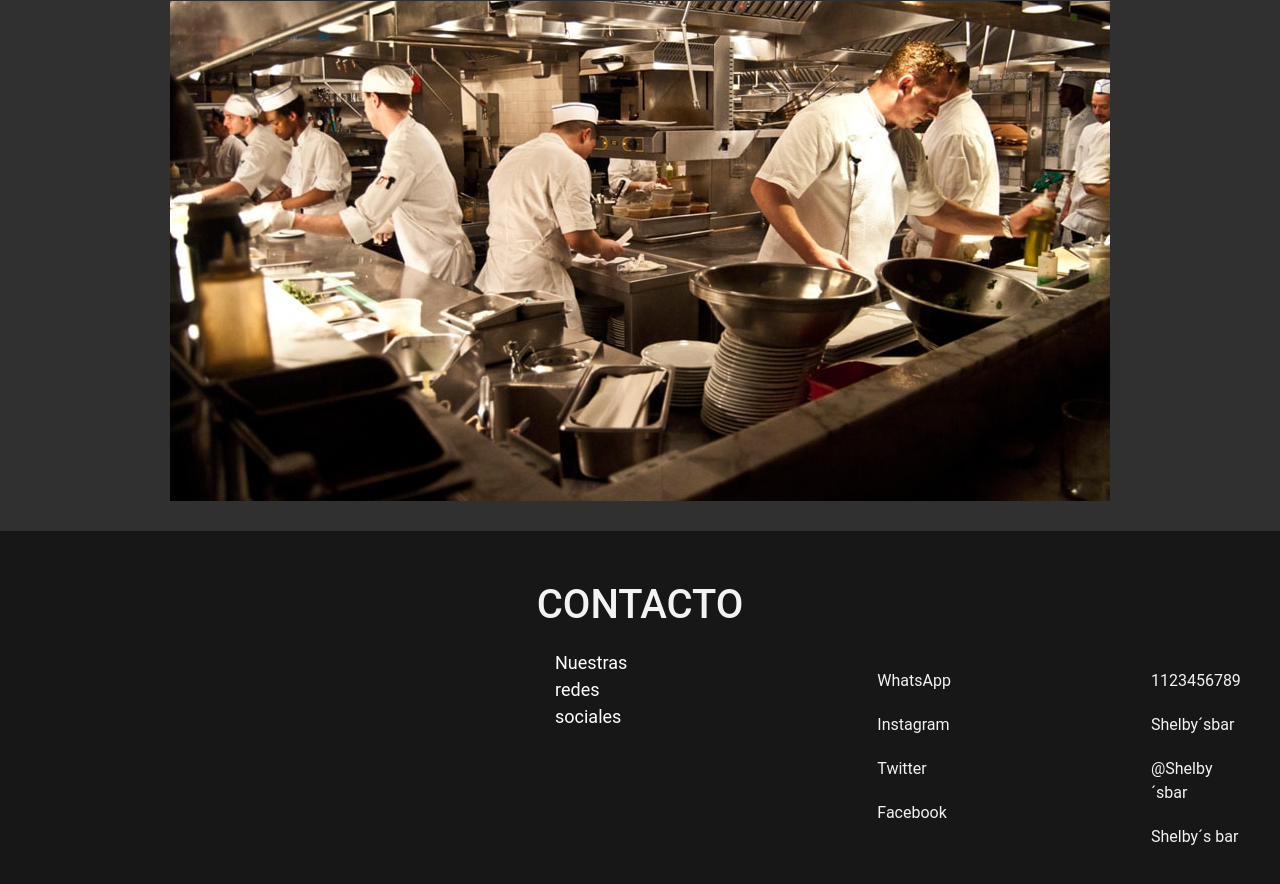
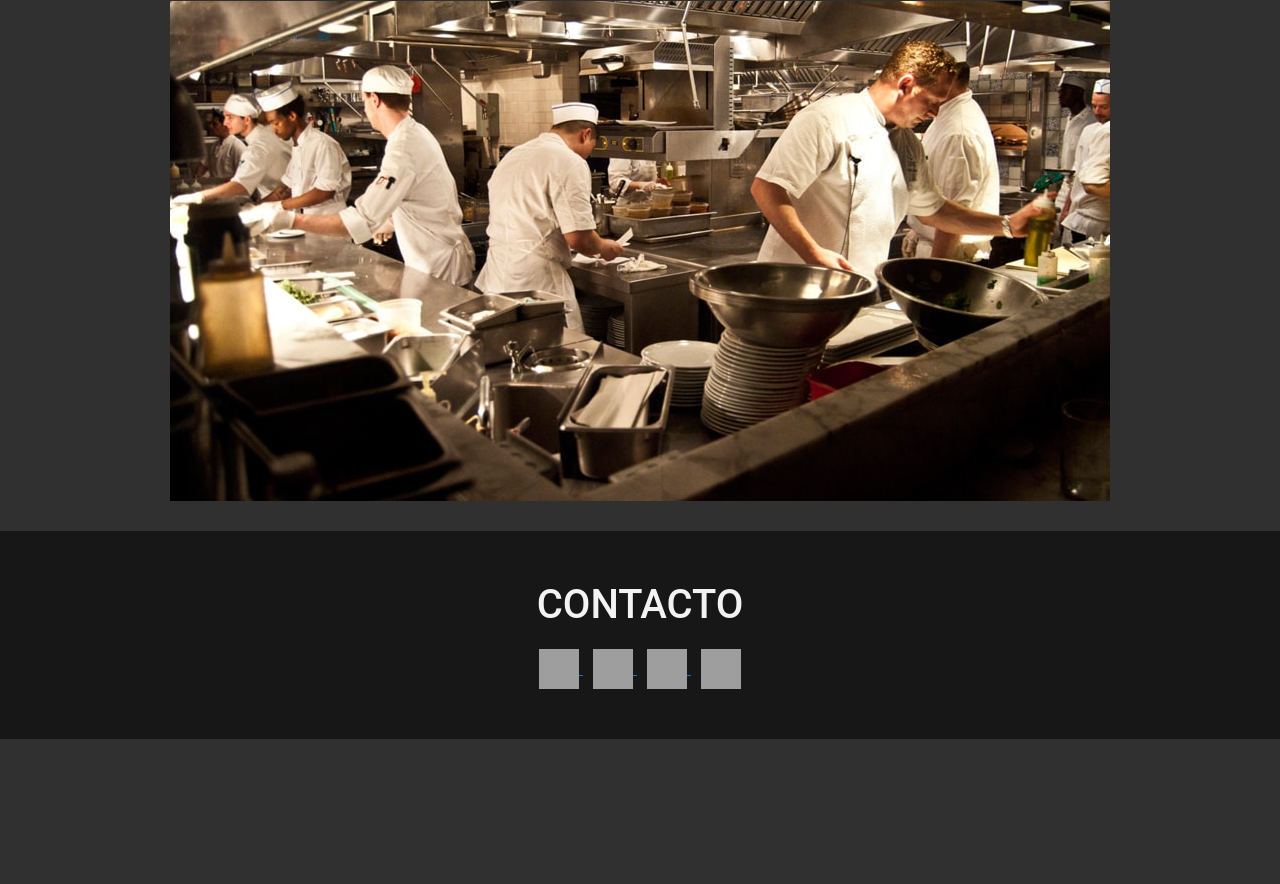
Before and after one commit to aggusperez0/ProyectoCoder1, a plain HTML site: page index.html in a window 1280 px wide. Shown: the part 1515-2399 px from the top of the page. After the commit the page ends 2254 px from the top, so only its background shows below. Drawn offline with nearby package versions, Linux system fonts and the light colour scheme; grey boxes are pictures that could not be loaded.

Commit message:
Cambios en el Footer

```diff
--- a/index.html
+++ b/index.html
@@ -134,30 +134,26 @@
 
       <footer class="footer">
         <h2 class="title">Contacto</h2>
+            <div class="row justify-content-center">
+            	<div class="col-auto">
+                	<a href="URL" target="_blank" rel="noopener" style="margin-right:10px">
+                    <img alt="siguenos en facebook" height="40" width="40" src="https://webmasfacil.info/wp-content/uploads/2021/02/facebook.png" title="siguenos en facebook"/>
+                  </a>
 
-        <div class="footer-section">
+                	<a href="URL" target="_blank" rel="noopener" style="margin-right:10px">
+                    <img alt="siguenos en instagram" height="40" width="40" src="https://webmasfacil.info/wp-content/uploads/2021/02/instagram.png" title="siguenos en instagram" />
+                  </a>
 
-            <div>
-                <p>Nuestras redes sociales</p>
-            </div>
+                  <a href="URL" target="_blank" rel="noopener" style="margin-right:10px">
+                    <img alt="siguenos en whatsapp" height="40" width="40" src="https://webmasfacil.info/wp-content/uploads/2021/02/whatsapp.png" title="siguenos en whatsapp" />
+                  </a>
 
-            <div class="f-enlaces">
-                <a href="#">WhatsApp</a>
-                <a href="#">Instagram</a>
-                <a href="#">Twitter</a>
-                <a href="#">Facebook</a>
-            </div>
-
-            <div class="f-enlaces">
-                <a href="#">1123456789</a>
-                <a href="#">Shelby´sbar</a>
-                <a href="#">@Shelby´sbar</a>
-                <a href="#">Shelby´s bar</a>
-            </div>
-
-        </div>
-
-    </footer>
+                  <a href="URL" target="_blank" rel="noopener">
+                    <img alt="siguenos en twitter" height="40" width="40" src="https://webmasfacil.info/wp-content/uploads/2021/02/twitter.png" title="siguenos en twitter" />
+                  </a>
+              </div>
+	         </div>
+      </footer>
 
     <!-- Option 1: Bootstrap Bundle with Popper -->
     <script src="https://cdn.jsdelivr.net/npm/bootstrap@5.2.0-beta1/dist/js/bootstrap.bundle.min.js" integrity="sha384-pprn3073KE6tl6bjs2QrFaJGz5/SUsLqktiwsUTF55Jfv3qYSDhgCecCxMW52nD2" crossorigin="anonymous"></script>
```
